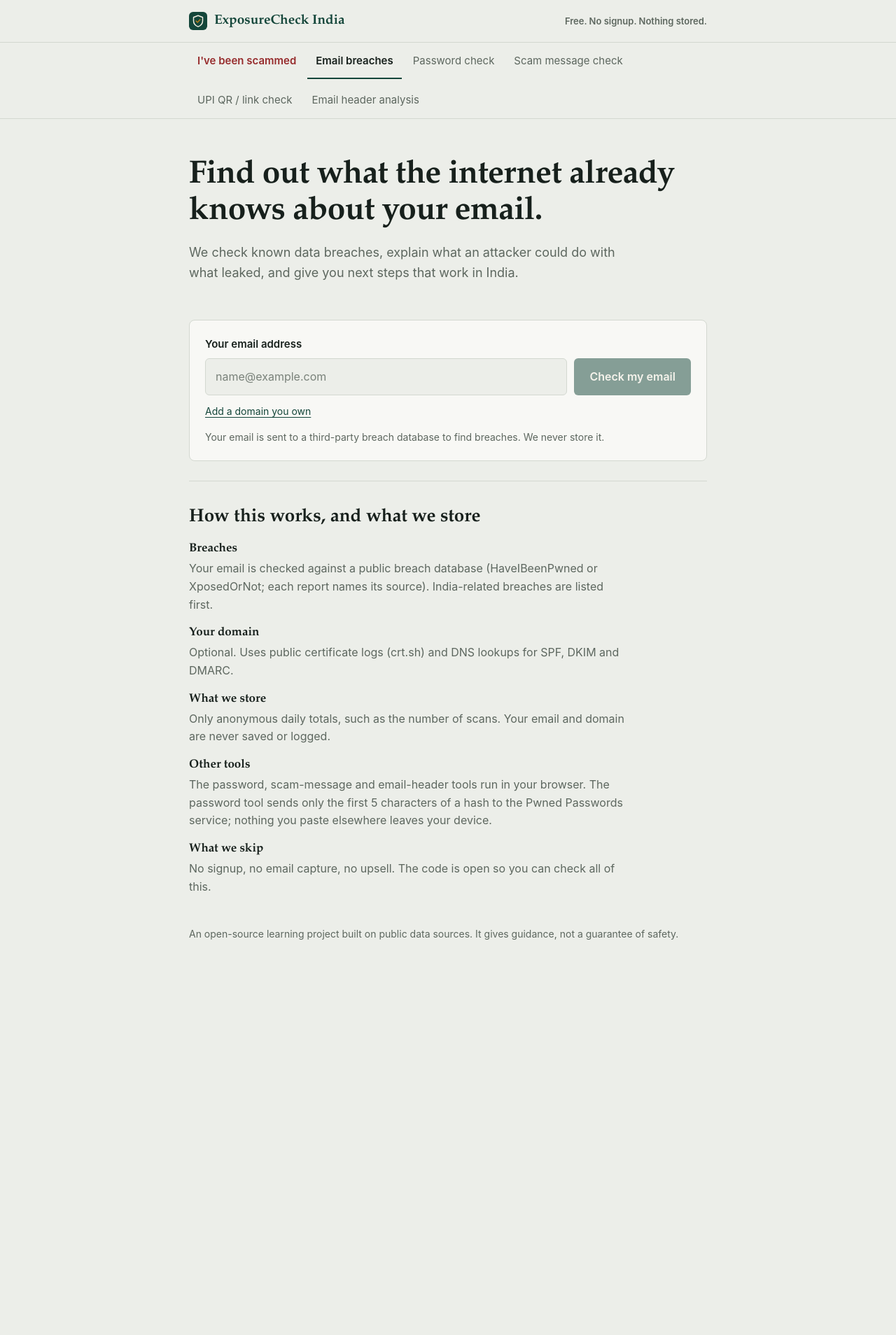
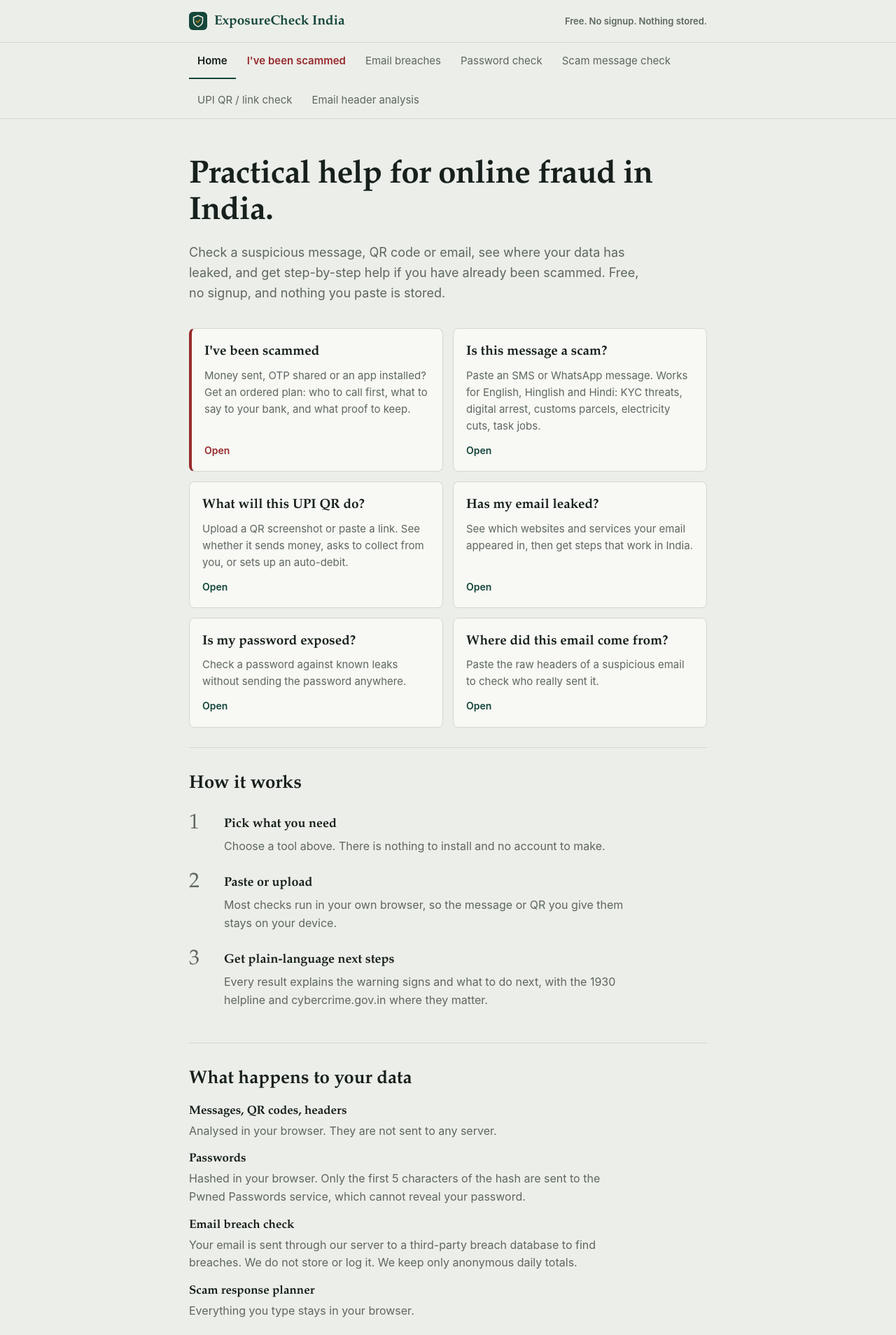
Before and after one commit to RaunitChatterjee/exposurecheck-india, a React (Vite) app in the folder frontend/: page / in a window 1280 px wide. Shown: the top 1908 px of the page at 70% size. Before the commit the page ends 1403 px from the top, so only its background shows below. Built offline with nearby package versions, Linux system fonts and the light colour scheme; no server answers.

Commit message:
feat(ui): add landing page and distinct loading state

```diff
--- a/frontend/src/App.jsx
+++ b/frontend/src/App.jsx
@@ -3,6 +3,8 @@ import { getStats, scan } from "./api.js";
 import ScanForm from "./components/ScanForm.jsx";
 import Report from "./components/Report.jsx";
 import Transparency from "./components/Transparency.jsx";
+import Home from "./components/Home.jsx";
+import Loading from "./components/Loading.jsx";
 import PasswordCheck from "./components/tools/PasswordCheck.jsx";
 import ScamChecker from "./components/tools/ScamChecker.jsx";
 import HeaderAnalyzer from "./components/tools/HeaderAnalyzer.jsx";
@@ -10,6 +12,7 @@ import UpiInspector from "./components/tools/UpiInspector.jsx";
 import IncidentWizard from "./components/tools/IncidentWizard.jsx";
 
 const TABS = [
+  { id: "home", label: "Home" },
   { id: "sos", label: "I've been scammed", sos: true },
   { id: "breach", label: "Email breaches" },
   { id: "password", label: "Password check" },
@@ -34,7 +37,8 @@ export default function App() {
   const [error, setError] = useState(null);
   const [stats, setStats] = useState(null);
   const [cooldown, setCooldown] = useState(0);
-  const [tab, setTab] = useState("breach");
+  const [tab, setTab] = useState("home");
+  const [last, setLast] = useState(null);
 
   useEffect(() => { getStats().then(setStats); }, []);
   useEffect(() => {
@@ -44,6 +48,7 @@ export default function App() {
   }, [cooldown]);
 
   async function onScan(email, domain) {
+    setLast([email, domain]);
     setLoading(true); setError(null); setReport(null);
     try {
       setReport(await scan(email, domain));
@@ -60,7 +65,7 @@ export default function App() {
     <>
       <header className="topbar">
         <div className="wrap topbar-in">
-          <span className="brand"><Mark />ExposureCheck India</span>
+          <button type="button" className="brand brand-btn" onClick={() => setTab("home")} aria-label="ExposureCheck India home"><Mark />ExposureCheck India</button>
           <span className="tag">Free. No signup. Nothing stored.</span>
         </div>
       </header>
@@ -72,6 +77,7 @@ export default function App() {
         </div>
       </nav>
       <main className="wrap">
+        {tab === "home" && <Home onOpen={setTab} />}
         {tab === "sos" && <IncidentWizard />}
         {tab === "upi" && <UpiInspector />}
         {tab === "password" && <PasswordCheck />}
@@ -79,16 +85,14 @@ export default function App() {
         {tab === "headers" && <HeaderAnalyzer />}
         {tab === "breach" && (
           <>
-        {!report && (
-          <section className="hero">
-            <h1>Find out what the internet already knows about your email.</h1>
-            <p>We check known data breaches, explain what an attacker could do with what leaked, and give you next steps that work in India.</p>
-          </section>
-        )}
+        <section className="tool-head">
+          <h1>Has your email leaked?</h1>
+          <p>See which websites and services your email appeared in, then get next steps that work in India.</p>
+        </section>
         <ScanForm onScan={onScan} loading={loading} cooldown={cooldown} compact={!!report} />
         {error && <div className="notice notice-error" role="alert">{error}</div>}
-        {loading && <p className="status" aria-live="polite">Checking public sources. This can take up to 20 seconds.</p>}
-        {report && <Report report={report} />}
+        {loading && <Loading />}
+        {report && !loading && <Report report={report} onRetry={last ? () => onScan(...last) : null} onOpenPlanner={() => setTab("sos")} />}
         <Transparency stats={stats} />
           </>
         )}
--- /dev/null
+++ b/frontend/src/components/Home.jsx
@@ -0,0 +1,55 @@
+const CARDS = [
+  { tab: "sos", title: "I've been scammed", text: "Money sent, OTP shared or an app installed? Get an ordered plan: who to call first, what to say to your bank, and what proof to keep.", urgent: true },
+  { tab: "message", title: "Is this message a scam?", text: "Paste an SMS or WhatsApp message. Works for English, Hinglish and Hindi: KYC threats, digital arrest, customs parcels, electricity cuts, task jobs." },
+  { tab: "upi", title: "What will this UPI QR do?", text: "Upload a QR screenshot or paste a link. See whether it sends money, asks to collect from you, or sets up an auto-debit." },
+  { tab: "breach", title: "Has my email leaked?", text: "See which websites and services your email appeared in, then get steps that work in India." },
+  { tab: "password", title: "Is my password exposed?", text: "Check a password against known leaks without sending the password anywhere." },
+  { tab: "headers", title: "Where did this email come from?", text: "Paste the raw headers of a suspicious email to check who really sent it." },
+];
+
+const STEPS = [
+  { n: "1", title: "Pick what you need", text: "Choose a tool above. There is nothing to install and no account to make." },
+  { n: "2", title: "Paste or upload", text: "Most checks run in your own browser, so the message or QR you give them stays on your device." },
+  { n: "3", title: "Get plain-language next steps", text: "Every result explains the warning signs and what to do next, with the 1930 helpline and cybercrime.gov.in where they matter." },
+];
+
+export default function Home({ onOpen }) {
+  return (
+    <>
+      <section className="hero">
+        <h1>Practical help for online fraud in India.</h1>
+        <p>Check a suspicious message, QR code or email, see where your data has leaked, and get step-by-step help if you have already been scammed. Free, no signup, and nothing you paste is stored.</p>
+      </section>
+
+      <section className="cards" aria-label="Tools">
+        {CARDS.map((c) => (
+          <button key={c.tab} type="button" className={`card ${c.urgent ? "card-urgent" : ""}`} onClick={() => onOpen(c.tab)}>
+            <h2>{c.title}</h2>
+            <p>{c.text}</p>
+            <span className="card-go">Open</span>
+          </button>
+        ))}
+      </section>
+
+      <section className="sec">
+        <h2>How it works</h2>
+        <ol className="how-steps">
+          {STEPS.map((s) => (
+            <li key={s.n}><span className="step-n" aria-hidden="true">{s.n}</span><div><h3>{s.title}</h3><p>{s.text}</p></div></li>
+          ))}
+        </ol>
+      </section>
+
+      <section className="sec">
+        <h2>What happens to your data</h2>
+        <dl className="how">
+          <dt>Messages, QR codes, headers</dt><dd>Analysed in your browser. They are not sent to any server.</dd>
+          <dt>Passwords</dt><dd>Hashed in your browser. Only the first 5 characters of the hash are sent to the Pwned Passwords service, which cannot reveal your password.</dd>
+          <dt>Email breach check</dt><dd>Your email is sent through our server to a third-party breach database to find breaches. We do not store or log it. We keep only anonymous daily totals.</dd>
+          <dt>Scam response planner</dt><dd>Everything you type stays in your browser.</dd>
+        </dl>
+        <p className="fine">These tools show warning signs; they cannot prove a message is safe. When in doubt, contact your bank on the number printed on your card, or call 1930 if money has been lost.</p>
+      </section>
+    </>
+  );
+}
--- /dev/null
+++ b/frontend/src/components/Loading.jsx
@@ -0,0 +1,18 @@
+import { useEffect, useState } from "react";
+
+// Visually distinct "work in progress" state: slow networks and a sleeping free server are expected.
+export default function Loading() {
+  const [secs, setSecs] = useState(0);
+  useEffect(() => {
+    const t = setInterval(() => setSecs((s) => s + 1), 1000);
+    return () => clearInterval(t);
+  }, []);
+  return (
+    <div className="loading" role="status" aria-live="polite">
+      <div className="loading-bar" aria-hidden="true"><span /></div>
+      <h2>Checking public sources</h2>
+      <p>Looking up your email in a breach database. Please keep this page open.</p>
+      {secs >= 6 && <p className="loading-note">Still working ({secs}s). On a slow connection, or if our free server was asleep, this can take up to a minute.</p>}
+    </div>
+  );
+}
--- a/frontend/src/styles.css
+++ b/frontend/src/styles.css
@@ -233,3 +233,34 @@ a.btn { display: inline-block; text-decoration: none; margin: 4px 0; }
 }
 
 @media (min-width: 641px) { .tabs-in { flex-wrap: wrap; overflow: visible; } }
+
+/* v3.1: landing page, loading and incomplete states */
+.brand-btn { background: none; border: 0; padding: 0; cursor: pointer; text-align: left; }
+.cards { display: grid; grid-template-columns: repeat(auto-fill, minmax(240px, 1fr)); gap: 14px; margin: 8px 0 8px; }
+.card { font: inherit; text-align: left; color: var(--ink); background: var(--surface); border: 1px solid var(--line); border-radius: 8px; padding: 18px; cursor: pointer; display: flex; flex-direction: column; gap: 6px; }
+.card:hover { border-color: var(--brand); }
+.card h2 { font-size: 19px; margin: 0; }
+.card p { margin: 0; color: var(--muted); font-size: 15px; flex: 1; }
+.card-go { color: var(--brand); font-weight: 600; font-size: 14px; margin-top: 6px; }
+.card-urgent { border-left: 4px solid var(--crit); }
+.card-urgent .card-go { color: var(--crit); }
+.how-steps { list-style: none; padding: 0; margin: 14px 0 0; }
+.how-steps li { display: grid; grid-template-columns: 44px 1fr; gap: 6px; padding: 12px 0; }
+.how-steps h3 { font-size: 18px; margin: 2px 0 4px; }
+.how-steps p { margin: 0; color: var(--muted); max-width: 60ch; }
+.loading { border: 1px solid var(--line); border-left: 4px solid var(--gold); background: var(--surface); border-radius: 8px; padding: 20px 22px; margin: 24px 0; }
+.loading h2 { font-size: 21px; margin: 14px 0 4px; }
+.loading p { margin: 4px 0 0; color: var(--muted); max-width: 60ch; }
+.loading-note { color: var(--ink) !important; }
+.loading-bar { height: 6px; background: var(--line); border-radius: 3px; overflow: hidden; }
+.loading-bar span { display: block; height: 100%; width: 35%; background: var(--gold); border-radius: 3px; animation: slide 1.3s ease-in-out infinite; }
+@keyframes slide { 0% { transform: translateX(-100%); } 100% { transform: translateX(300%); } }
+@media (prefers-reduced-motion: reduce) { .loading-bar span { animation: none; width: 100%; opacity: .6; } }
+.summary.incomplete { border-left: 4px solid var(--warn); padding-left: 20px; }
+.summary.incomplete p { max-width: 62ch; color: var(--muted); }
+.summary.incomplete .btn { margin-top: 10px; }
+.sos-inline { margin: 12px 0 4px; }
+.textbtn-inline { padding: 0; }
+.b-domain { margin-left: 8px; color: var(--muted); font-size: 14px; }
+.summary.incomplete { display: block; }
+.how + .fine { margin-top: 18px; }
```
